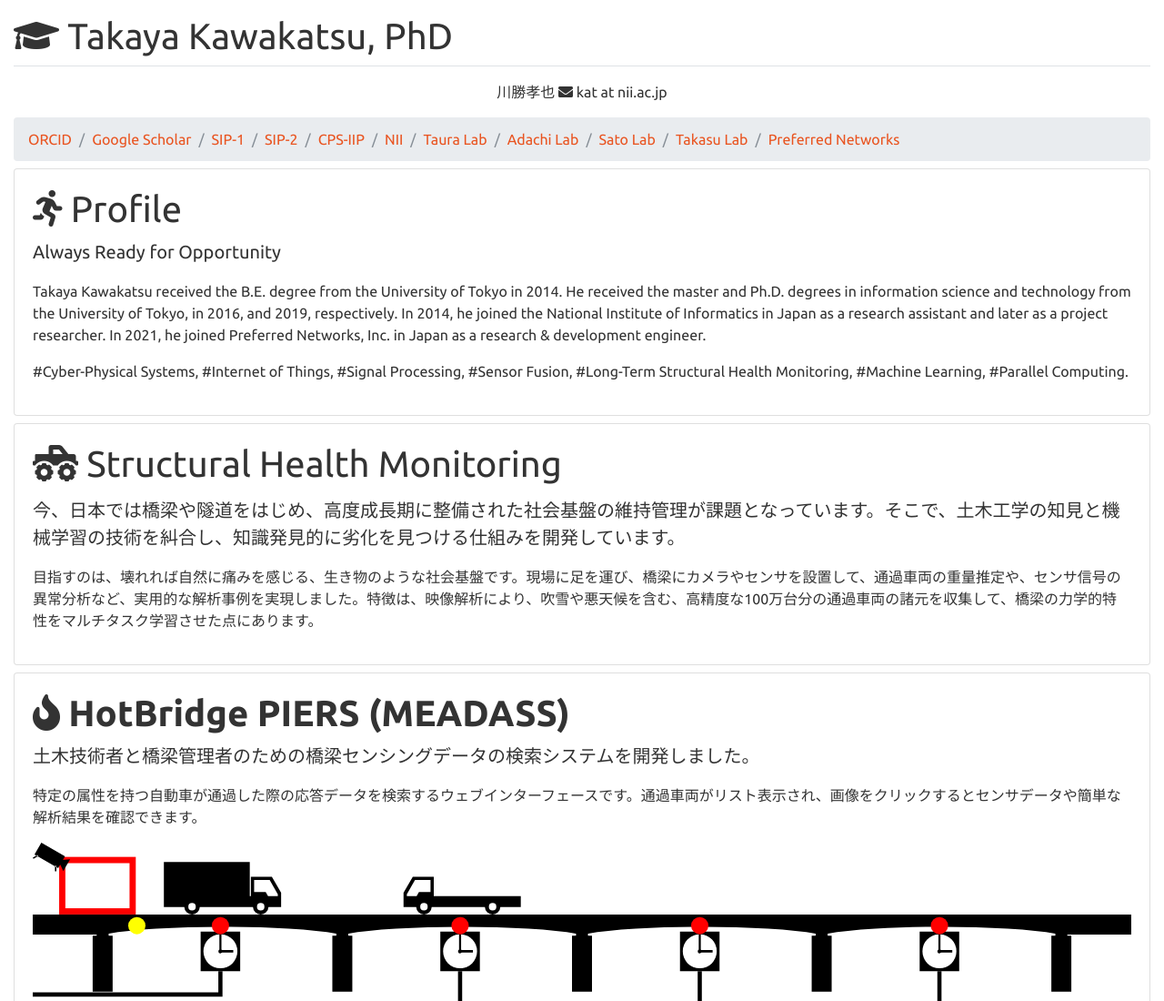
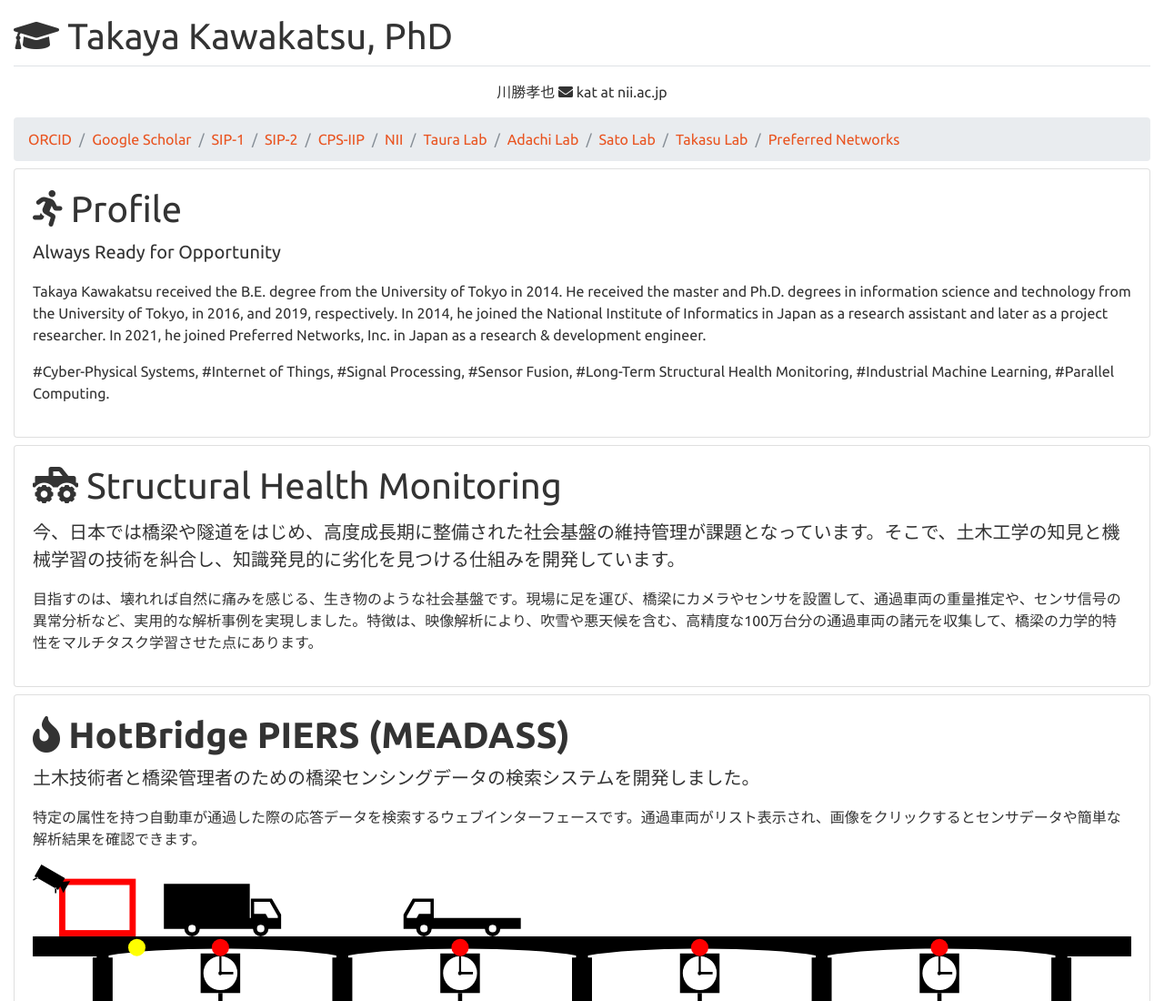
Before and after one commit to katnii/kat, a plain HTML site: page index.html in a window 1280 px wide. Shown: the top 1100 px of the page at 91% size. Drawn offline with nearby package versions, Linux system fonts and the light colour scheme.

Commit message:
industry

```diff
--- a/index.html
+++ b/index.html
@@ -44,7 +44,7 @@
 				<h1><i class="fas fa-running"></i> Profile</h1>
 				<p class="lead">Always Ready for Opportunity</p>
 				<p>Takaya Kawakatsu received the B.E. degree from the University of Tokyo in 2014. He received the master and Ph.D. degrees in information science and technology from the University of Tokyo, in 2016, and 2019, respectively. In 2014, he joined the National Institute of Informatics in Japan as a research assistant and later as a project researcher. In 2021, he joined Preferred Networks, Inc. in Japan as a research &amp; development engineer.</p>
-				<p>#Cyber-Physical Systems, #Internet of Things, #Signal Processing, #Sensor Fusion, #Long-Term Structural Health Monitoring, #Machine Learning, #Parallel Computing.</p>
+				<p>#Cyber-Physical Systems, #Internet of Things, #Signal Processing, #Sensor Fusion, #Long-Term Structural Health Monitoring, #Industrial Machine Learning, #Parallel Computing.</p>
 			</div>
 		</div>
 
```
